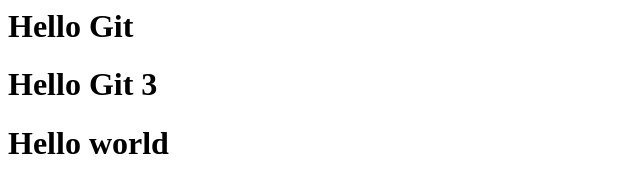
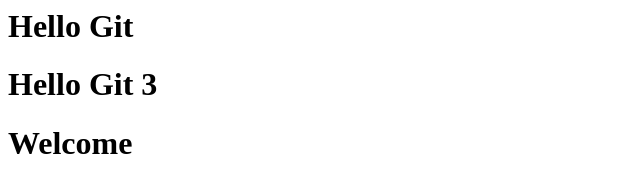
Before and after one commit to nguyentrungtinh2003/demo-repo, a plain HTML site: page index.html in a window 1280 px wide. Shown: the whole page, without its empty margins (0-640 px from the left). Drawn offline with Linux system fonts and the light colour scheme.

Commit message:
update welcome

```diff
--- a/index.html
+++ b/index.html
@@ -1,3 +1,3 @@
 <h1>Hello Git</h1>
 <h1>Hello Git 3</h1>
-<h1>Hello world</h1>
+<h1>Welcome</h1>
```
